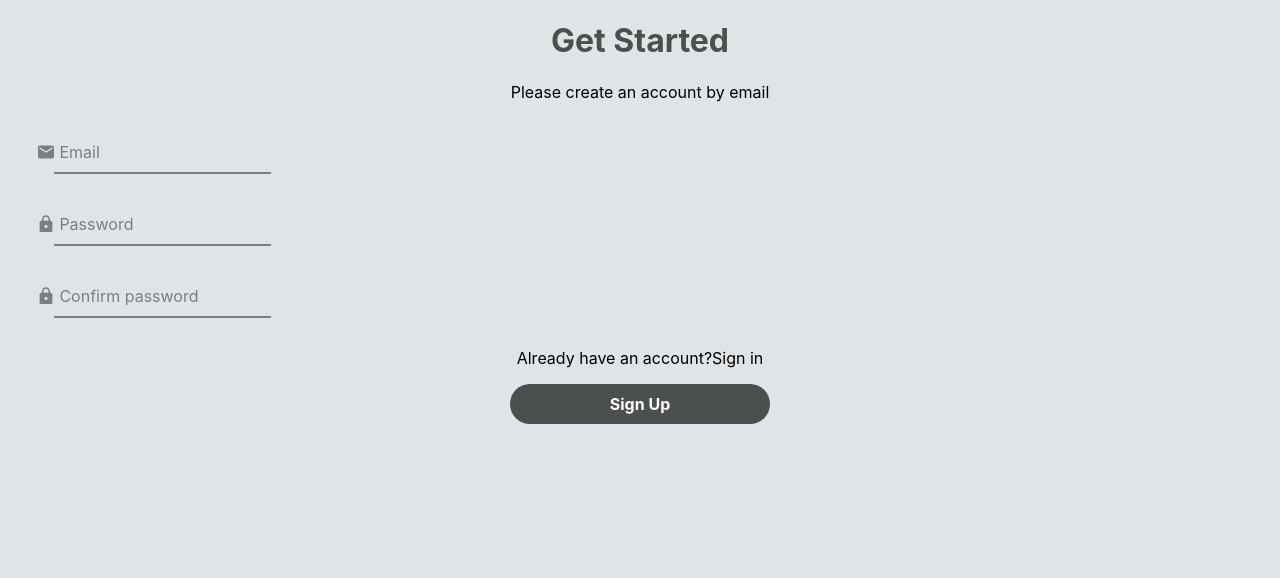
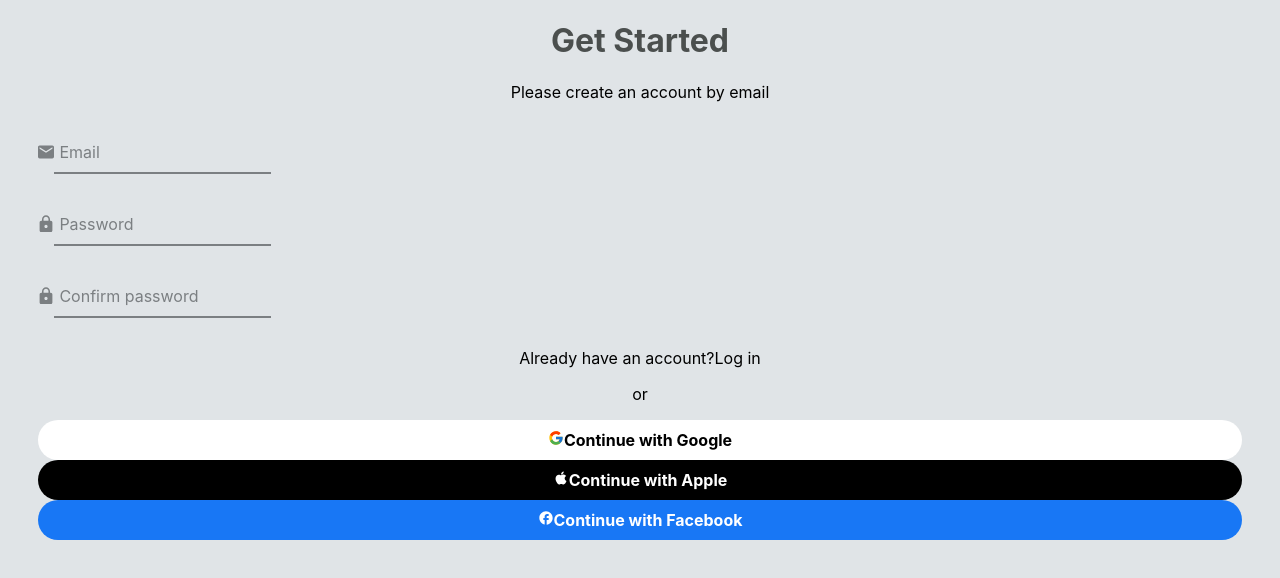
Before and after one commit to jwseph/NavagatioBackend, a React (Create React App) app in the folder frontend/: page / in a window 1280 px wide. Shown: the top 578 px of the page. Built offline with nearby package versions, Linux system fonts and the light colour scheme; no server answers.

Commit message:
Updated form structure + buttons

```diff
--- a/frontend/src/components/Button.js
+++ b/frontend/src/components/Button.js
@@ -1,7 +1,7 @@
 import '../sass/button.scss';
 function Button(props) {
     return(
-        <a href="#" className='btn btn-gray'>{props.children}</a>
+        <a href="#" className={ `btn ${props.theme}` }>{props.children}</a>
     )
 }
 
--- a/frontend/src/pages/Signup.js
+++ b/frontend/src/pages/Signup.js
@@ -1,7 +1,8 @@
 import { useState } from "react";
 import { useSignup } from "../hooks/useSignup";
-import { MdMail, MdLock } from 'react-icons/md';
-import { AiFillEyeInvisible } from 'react-icons/ai';
+import { MdMail, MdLock, MdFacebook,  } from 'react-icons/md';
+import { FcGoogle} from 'react-icons/fc';
+import { AiFillEyeInvisible, AiFillApple } from 'react-icons/ai';
 
 import Button from '../components/Button';
 import "./Auth.scss"
@@ -21,6 +22,7 @@ export default function Signup() {
             <h1>Get Started</h1>
             <p>Please create an account by email</p>
                 <form method="post" onSubmit={handleSubmit}>
+                    <div className="form-container">
                         <div className="input-field">
                             <MdMail className="icon"/>
                             <div className="content-field">
@@ -47,11 +49,17 @@ export default function Signup() {
                                 <label>Confirm password</label>
                             </div>
                         </div>
-
-                <p>Already have an account?<span>Sign in</span></p>
-                <Button>Sign Up</Button>
+                    </div>
+                    <p>Already have an account?<span>Log in</span></p>
+                    {/* <input type="submit" value="Submit"/> */}
                     {error && <p>{error}</p>}
                 </form>
+            <div>
+                <span/><p>or</p><span/>
+            </div>
+            <Button theme='btn-white'><FcGoogle/>Continue with Google</Button>
+            <Button theme='btn-black'><AiFillApple/>Continue with Apple</Button>
+            <Button theme='btn-blue'><MdFacebook/>Continue with Facebook</Button>
         </div>
     )
 }
--- a/frontend/src/sass/button.scss
+++ b/frontend/src/sass/button.scss
@@ -3,7 +3,8 @@
     &:link,
     &:visited {
         text-decoration: none;
-        padding: 10px 100px;
+        padding: 10px 0;
+        width: 100%;
         font-weight: 700;
         display: inline-block;
         border-radius: 100px;
@@ -24,4 +25,19 @@
         color: white;
         background-color: $dark-gray;
     }
+
+    &-white {
+        color: black;
+        background-color: white;
+    }
+
+    &-black {
+        color: white;
+        background-color: #000000;
+    }
+
+    &-blue {
+        color: white;
+        background-color: #1877f5
+    }
 }
```
Lines whose indentation alone changed are shown as unchanged.
